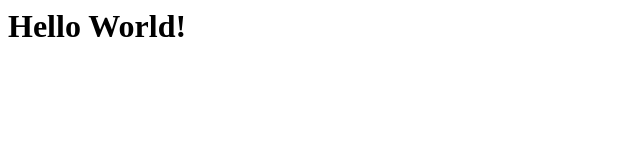
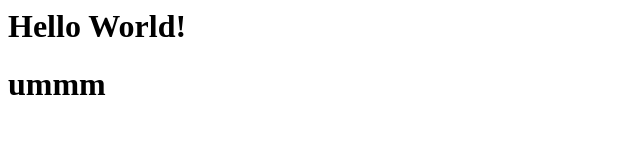
Before and after one commit to jvnabais/test-index, a plain HTML site: page index.html in a window 1280 px wide. Shown: the whole page, without its empty margins (0-640 px from the left). Drawn offline with Linux system fonts and the light colour scheme.

Commit message:
Update index.html

```diff
--- a/index.html
+++ b/index.html
@@ -1 +1,2 @@
 <h1>Hello World!</h1>
+<h1>ummm</h1>
```
